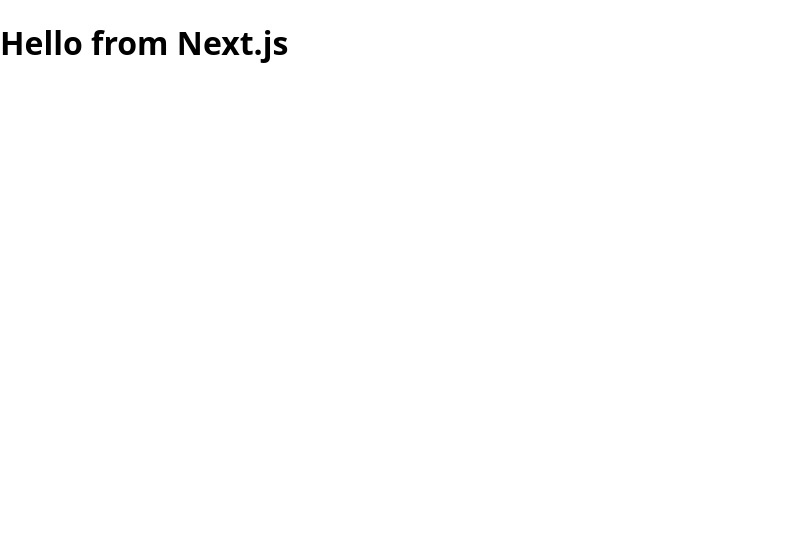
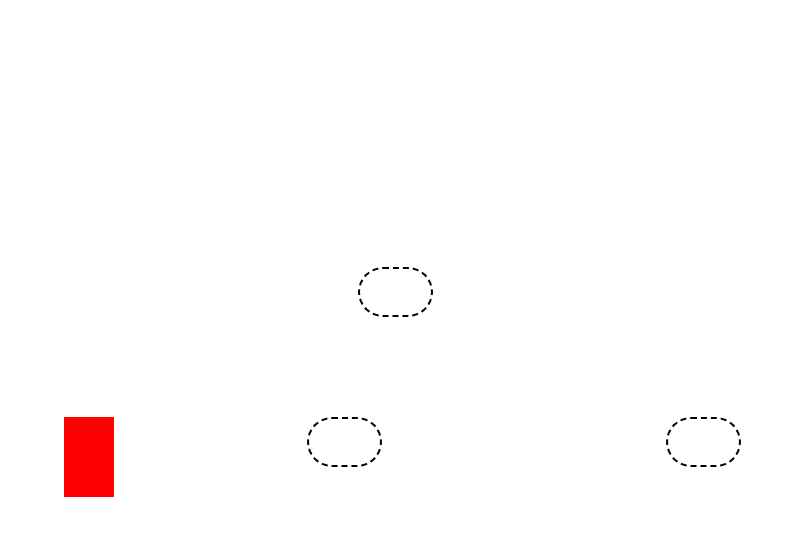
Before and after one commit to Mistake91/capstone-project, a Next.js app: page / in a window 1280 px wide. Shown: the top 536 px of the page, without its empty margins (0-802 px from the left). Built offline with nearby package versions, Linux system fonts and the light colour scheme.

Commit message:
create clickmovement

```diff
--- a/pages/index.js
+++ b/pages/index.js
@@ -1,3 +1,5 @@
+import Home from "./maps/home/home";
+
 export default function HomePage() {
-  return <h1>Hello from Next.js</h1>;
+  return <Home />;
 }
--- a/pages/maps/home/home.js
+++ b/pages/maps/home/home.js
@@ -0,0 +1,34 @@
+import { useState } from "react";
+
+import {
+  Workstation1,
+  Workstation2,
+  Workstation3,
+  WorkstationDiv,
+  Character,
+} from "./homeStyles";
+
+export default function Home() {
+  const [charClass, setCharClass] = useState("");
+
+  return (
+    <WorkstationDiv>
+      <Character className={`${charClass}`} />
+      <Workstation1 onClick={wsOneClick} />
+      <Workstation2 onClick={wsTwoClick} />
+      <Workstation3 onClick={wsThreeClick} />
+    </WorkstationDiv>
+  );
+
+  function wsOneClick() {
+    setCharClass((charClass) => "ws_one");
+  }
+
+  function wsTwoClick() {
+    setCharClass((charClass) => "ws_two");
+  }
+
+  function wsThreeClick() {
+    setCharClass((charClass) => "ws_three");
+  }
+}
--- a/pages/maps/home/homeStyles.js
+++ b/pages/maps/home/homeStyles.js
@@ -0,0 +1,58 @@
+import styled from "styled-components";
+
+export const Workstation1 = styled.button`
+  width: 75px;
+  height: 50px;
+  border: 2px dashed black;
+  border-radius: 25px;
+  background-color: transparent;
+  grid-row: 5;
+  grid-column: 3;
+`;
+
+export const Workstation2 = styled.button`
+  width: 75px;
+  height: 50px;
+  border: 2px dashed black;
+  border-radius: 25px;
+  background-color: transparent;
+  grid-row: 5;
+  grid-column: 6;
+`;
+
+export const Workstation3 = styled.button`
+  width: 75px;
+  height: 50px;
+  border: 2px dashed black;
+  border-radius: 25px;
+  background-color: transparent;
+  grid-row: 2;
+  grid-column: 4;
+`;
+
+export const WorkstationDiv = styled.div`
+  width: 100%;
+  height: 100%;
+  display: grid;
+  grid-template-columns: 4% 20% 4% 20% 4% 20% 4% 20% 4%;
+  grid-template-rows: 267px 50px 50px 50px 50px 50px 50px 50px 50px;
+`;
+
+export const Character = styled.div`
+  height: 80px;
+  width: 50px;
+  background-color: red;
+  grid-row: 5;
+  grid-column: 2;
+  margin-left: 13px;
+  &.ws_one {
+    grid-column: 3;
+  }
+  &.ws_two {
+    grid-column: 6;
+  }
+  &.ws_three {
+    grid-row: 2;
+    grid-column: 4;
+  }
+`;
```
